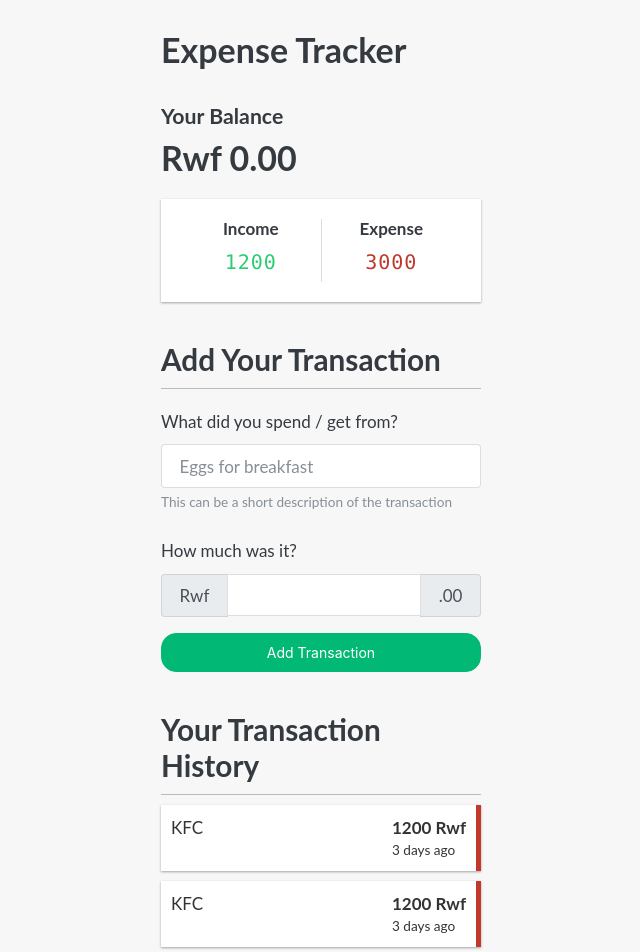
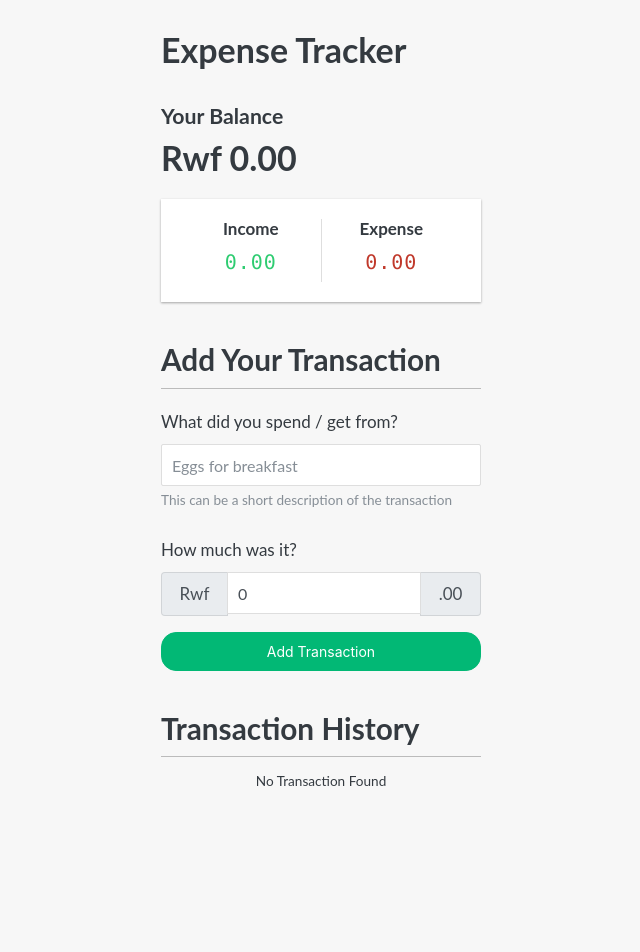
Before and after one commit to rutaks/expense-tracker-reloaded, a React (Create React App) app: page / in a window 1280 px wide. Shown: the top 952 px of the page, without its empty margins (319-959 px from the left). After the commit the page ends 833 px from the top, so only its background shows below. Built offline with nearby package versions, Linux system fonts and the light colour scheme; what javascript-time-ago would draw is missing.

Commit message:
Added Remove & Add Transaction Features

```diff
--- a/src/components/AccountStatement.js
+++ b/src/components/AccountStatement.js
@@ -1,8 +1,17 @@
-import React from 'react';
+import React, { useContext } from 'react';
+import { GlobalContext } from '../context/GlobalState';
 
 export default function AccountStatement() {
-  let income = 1200.0;
-  let expense = 3000.0;
+  let { transactions } = useContext(GlobalContext);
+  const amount = transactions.map((transaction) => transaction.amount);
+  let income = amount
+    .filter((item) => item > 1)
+    .reduce((acc, currVal) => (acc += currVal), 0)
+    .toFixed(2);
+  let expense = amount
+    .filter((item) => item < 1)
+    .reduce((acc, currVal) => (acc += currVal), 0)
+    .toFixed(2);
   return (
     <div className="inc-exp-container">
       <div>
--- a/src/components/AddTransactionForm.js
+++ b/src/components/AddTransactionForm.js
@@ -1,15 +1,57 @@
 import React from 'react';
+import { useState } from 'react';
+import { useContext } from 'react';
+import { GlobalContext } from '../context/GlobalState';
+import { Dialogs as dialog } from '../utils/Dialogs';
 
 export default function AddTransactionForm() {
+  const [description, setDescription] = useState('');
+  const [amount, setAmount] = useState(0);
+  const { addTransaction } = useContext(GlobalContext);
+
+  function onSubmit(e) {
+    e.preventDefault();
+    validateFields();
+    const newTransaction = {
+      id: Math.floor(Math.random() * 100000000),
+      description,
+      amount: +amount,
+      currency: 'RWF',
+      date: new Date(),
+    };
+    addTransaction(newTransaction);
+    dialog.displaySuccessMessage('Transaction Added');
+    clearFields();
+  }
+
+  function validateFields() {
+    if (description.length < 1) {
+      dialog.displayErrorMessage('Enter A Transaction Description');
+      return;
+    }
+    if (amount === 0) {
+      dialog.displayErrorMessage('Enter A Valid Amount');
+      return;
+    }
+  }
+
+  function clearFields() {
+    setAmount(0);
+    setDescription('');
+  }
+
   return (
     <div>
+      <form onSubmit={onSubmit}>
         <h3>Add Your Transaction</h3>
         <div class="form-group">
-        <label for="amount">What did you spend / get from?</label>
+          <label for="description">What did you spend / get from?</label>
           <input
-          type="email"
+            type="text"
             class="form-control"
-          id="amount"
+            id="description"
+            value={description}
+            onChange={(e) => setDescription(e.target.value)}
             aria-describedby="amountHelp"
             placeholder="Eggs for breakfast"
           />
@@ -24,16 +66,24 @@ export default function AddTransactionForm() {
               <div class="input-group-prepend">
                 <span class="input-group-text">Rwf</span>
               </div>
-            <input type="number" class="form-control" aria-label="Amount" />
+              <input
+                type="number"
+                id="amount"
+                value={amount}
+                onChange={(e) => setAmount(e.target.value)}
+                class="form-control"
+                aria-label="Amount"
+              />
               <div class="input-group-append">
                 <span class="input-group-text">.00</span>
               </div>
             </div>
           </div>
         </div>
-      <button type="button" class="btn btn-block btn-success">
+        <button type="submit" class="btn btn-block btn-success">
           Add Transaction
         </button>
+      </form>
     </div>
   );
 }
--- a/src/components/TransactionHistory.js
+++ b/src/components/TransactionHistory.js
@@ -1,14 +1,21 @@
-import React from 'react';
+import React, { useContext } from 'react';
 import TransactionItem from './TransactionItem';
+import { GlobalContext } from '../context/GlobalState';
 
 export default function TransactionHistory() {
+  const { transactions } = useContext(GlobalContext);
   return (
     <div>
-      <h3>Your Transaction History</h3>
+      <h3>Transaction History</h3>
+      {transactions.length < 1 && (
+        <center>
+          <small>No Transaction Found</small>
+        </center>
+      )}
       <ul className="list">
-        <TransactionItem />
-        <TransactionItem />
-        <TransactionItem />
+        {transactions.map((transaction) => (
+          <TransactionItem transaction={transaction} />
+        ))}
       </ul>
     </div>
   );
--- a/src/components/TransactionItem.js
+++ b/src/components/TransactionItem.js
@@ -1,19 +1,22 @@
 import React from 'react';
-import { faTimesCircle } from '@fortawesome/free-solid-svg-icons';
+import ReactTimeAgo from 'react-time-ago';
+import en from 'javascript-time-ago/locale/en';
 import 'font-awesome/css/font-awesome.min.css';
 
-export default function TransactionItem() {
+export default function TransactionItem({ transaction }) {
   return (
-    <li className="minus">
-      KFC
+    <li className={transaction.amount > 0 ? 'plus' : 'minus'}>
+      {transaction.description}
       <span>
         <div className="col-lg">
           <div class="row">
-            <b>1200 Rwf </b>
+            <b>{`${transaction.amount} ${transaction.currency}`} </b>
           </div>
 
           <div class="row">
-            <small>3 days ago</small>
+            <small>
+              <ReactTimeAgo date={transaction.date} />
+            </small>
           </div>
         </div>
       </span>
```
Lines whose indentation alone changed are shown as unchanged.
